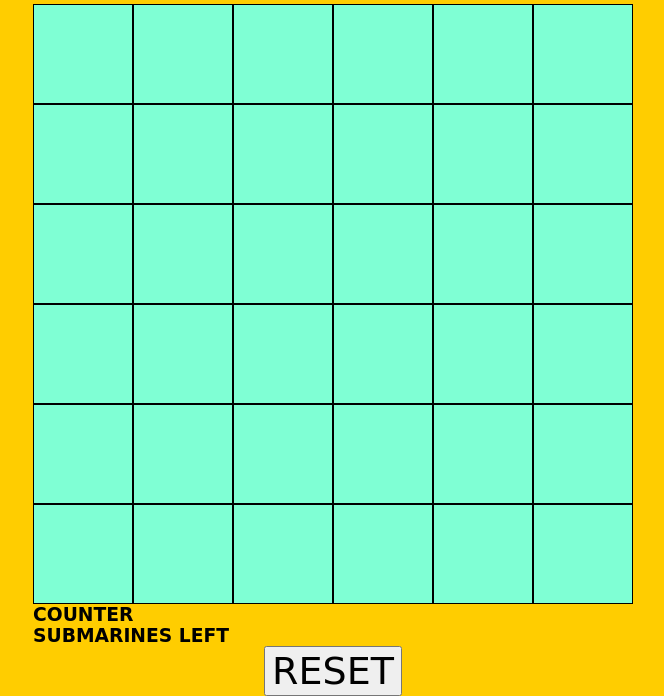
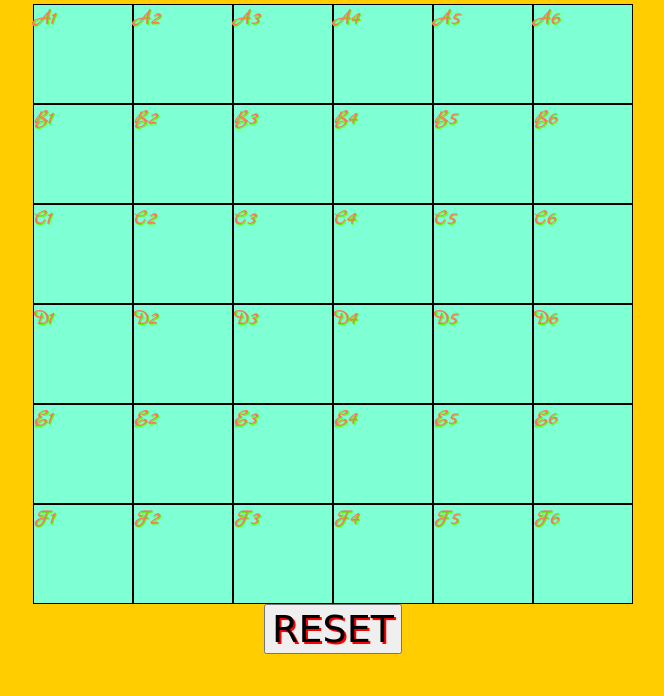
Before and after one commit to LifeisaJourney/project-1-SINK-THAT-SUBMARINE, a plain HTML site: page main.html in a window 1280 px wide. Shown: the part 144-840 px from the top of the page, without its empty margins (307-971 px from the left). After the commit the page ends 800 px from the top, so only its background shows below. Drawn offline with Linux system fonts and the light colour scheme; a web font is replaced by a local one.

Commit message:
started over with using submarine = 0 as basis for numerical placement on the board instead of having it as an array.

```diff
--- a/main.html
+++ b/main.html
@@ -8,70 +8,76 @@
     <meta name="viewport" content="width=device-width, initial-scale=1">
     <link rel="stylesheet" type="text/css" href="style.css" />
     <link href="https://fonts.googleapis.com/css?family=Hanalei+Fill" rel="stylesheet">
-
+    <link href="https://fonts.googleapis.com/css?family=Marck+Script" rel="stylesheet">
 </head>
 
 <body>
     <h1>🚢Sink That Submarine⚓️</h1>
-
     <main class='gameboard'>
-        <div class='box box0' data-index="0"></div>
-        <div class='box box1' data-index="1"></div>
-        <div class='box box2' data-index="2"></div>
-        <div class='box box3' data-index="3"></div>
-        <div class='box box4' data-index="4"></div>
-        <div class='box box5' data-index="5"></div>
-        <div class='box box6' data-index="6"></div>
-        <div class='box box7' data-index="7"></div>
-        <div class='box box8' data-index="8"></div>
-        <div class='box box9' data-index="9"></div>
-        <div class='box box10' data-index="10"></div>
-        <div class='box box11' data-index="11"></div>
-        <div class='box box12' data-index="12"></div>
-        <div class='box box13' data-index="13"></div>
-        <div class='box box14' data-index="14"></div>
-        <div class='box box15' data-index="15"></div>
-        <div class='box box16' data-index="16"></div>
-        <div class='box box17' data-index="17"></div>
-        <div class='box box18' data-index="18"></div>
-        <div class='box box19' data-index="19"></div>
-        <div class='box box20' data-index="20"></div>
-        <div class='box box21' data-index="21"></div>
-        <div class='box box22' data-index="22"></div>
-        <div class='box box23' data-index="23"></div>
-        <div class='box box24' data-index="24"></div>
-        <div class='box box25' data-index="25"></div>
-        <div class='box box26' data-index="26"></div>
-        <div class='box box27' data-index="27"></div>
-        <div class='box box28' data-index="28"></div>
-        <div class='box box29' data-index="29"></div>
-        <div class='box box30' data-index="30"></div>
-        <div class='box box31' data-index="31"></div>
-        <div class='box box32' data-index="32"></div>
-        <div class='box box33' data-index="33"></div>
-        <div class='box box34' data-index="34"></div>
-        <div class='box box35' data-index="35"></div>
+        <div class='box box0' data-index="0">A1</div>
+        <div class='box box1' data-index="1">A2</div>
+        <div class='box box2' data-index="2">A3</div>
+        <div class='box box3' data-index="3">A4</div>
+        <div class='box box4' data-index="4">A5</div>
+        <div class='box box5' data-index="5">A6</div>
+        <div class='box box6' data-index="6">B1</div>
+        <div class='box box7' data-index="7">B2</div>
+        <div class='box box8' data-index="8">B3</div>
+        <div class='box box9' data-index="9">B4</div>
+        <div class='box box10' data-index="10">B5</div>
+        <div class='box box11' data-index="11">B6</div>
+        <div class='box box12' data-index="12">C1</div>
+        <div class='box box13' data-index="13">C2</div>
+        <div class='box box14' data-index="14">C3</div>
+        <div class='box box15' data-index="15">C4</div>
+        <div class='box box16' data-index="16">C5</div>
+        <div class='box box17' data-index="17">C6</div>
+        <div class='box box18' data-index="18">D1</div>
+        <div class='box box19' data-index="19">D2</div>
+        <div class='box box20' data-index="20">D3</div>
+        <div class='box box21' data-index="21">D4</div>
+        <div class='box box22' data-index="22">D5</div>
+        <div class='box box23' data-index="23">D6</div>
+        <div class='box box24' data-index="24">E1</div>
+        <div class='box box25' data-index="25">E2</div>
+        <div class='box box26' data-index="26">E3</div>
+        <div class='box box27' data-index="27">E4</div>
+        <div class='box box28' data-index="28">E5</div>
+        <div class='box box29' data-index="29">E6</div>
+        <div class='box box30' data-index="30">F1</div>
+        <div class='box box31' data-index="31">F2</div>
+        <div class='box box32' data-index="32">F3</div>
+        <div class='box box33' data-index="33">F4</div>
+        <div class='box box34' data-index="34">F5</div>
+        <div class='box box35' data-index="35">F6</div>
 
         <!-- <div class= 'submarine'></div> -->
         <!-- <section class='submarine hidden'> -->
         <!-- <section class='sub hidde'>
 
-        </section> -->
+            </section> -->
 
     </main>
 
+    <div class="wrapper">
 
-    <aside class="logs">
-        <h3>COUNTER</h3>
+        <!-- <aside class="logs">
+            <h3>COUNTER</h3>
 
-    </aside>
-    <aside class="submarines-left">
-        <h3>SUBMARINES LEFT</h3>
-    </aside>
+        </aside> -->
+        <!-- <aside class="submarines-left">
+            <h3>SUBMARINES LEFT</h3>
+        </aside> -->
+
+    </div>
+
+
     <p class="guess-feedback"></p>
     <button class='reset'>
         RESET
     </button>
+
+
     <script src="main.js"></script>
 </body>
 
--- a/main.js
+++ b/main.js
@@ -56,17 +56,8 @@ const columns = [
 
 
 const gameboard = document.querySelector('.gameboard')
+const boxSelector = document.querySelectorAll('.box');
 
-
-// const submarine = document.createElement('div');
-// function createSubmarine() {
-//     submarine.classList.add('submarine');
-//     // document.querySelector('.sub.hidde').appendChild(submarine);
-//     return submarine;
-// }
-// function randomIntegerUpTo(max) {
-//     return Math.floor(Math.random() * (max + 1));
-// }
 
 const selectRowOrColumn = Math.floor(Math.random() * 2);
 const randomRowGenerator = Math.floor(Math.random() * 6);
@@ -76,191 +67,95 @@ newArray = [columns, rows];
 const newArraySelection = newArray[selectRowOrColumn];
 const aSpecificRow = newArraySelection[randomRowGenerator]
 const aSpecificBox = aSpecificRow[randomColumnGenerator]
-// console.log(aSpecificRow)
-// console.log(aSpecificBox)
-// console.log(newArray);
 
-let submarine = [];
-submarine.push(aSpecificBox);
+let submarine = 0;
+
+for (let i = 0; i < boxSelector.length; i++) {
+  const randomLocationGenerator = Math.floor(Math.random() * (boxSelector.length + 1));
+  submarine = randomLocationGenerator;
+}
+console.log(submarine);
+
+
+// submarine.push(aSpecificBox);
+
+
+// if (randomColumnGenerator === 5) {
+//   submarine.push(aSpecificRow[randomColumnGenerator - 1])
+// } else {
+//   submarine.push(aSpecificRow[randomColumnGenerator + 1])
+// }
 // console.log(submarine)
 
-// let boundary = [rows[0][5], rows[0][0], columns[0][5], columns[5][5]]
-// if (!boundary.includes(submarine[0])) {
-//     console.log(submarine);
-// }
 
-if (randomColumnGenerator === 5) {
-    submarine.push(aSpecificRow[randomColumnGenerator - 1])
-} else {
-    submarine.push(aSpecificRow[randomColumnGenerator + 1])
-}
-console.log(submarine)
+//location of the submarine
+// let onePartOfSub = Number(submarine[0].dataset.index);
+// let secPartOfSub = Number(submarine[1].dataset.index);
 
 
-
-
-let zeroVar = Number(submarine[0].dataset.index);
-let oneVar = Number(submarine[1].dataset.index);
 const guessFeedbackElement = document.querySelector('.guess-feedback');
 gameboard.addEventListener('click', function (event) {
   const button = event.target;
-    console.log(button);
+  // console.log(button);
+
   const clickedIndex = Number(button.getAttribute('data-index'));
   console.log(clickedIndex);
-    if (clickedIndex === Number(submarine[0].dataset.index) || clickedIndex === Number(submarine[1].dataset.index)) {
-        guessFeedbackElement.innerHTML = "Hit!";
-        button.classList.add('shot');
-        //remember to remove shot
+  if (clickedIndex === submarine) {
+    guessFeedbackElement.innerHTML = "HIT!";
+    console.log("HIT!");
+    alert('WINNER!');
+
+    // )
   } else {
-        guessFeedbackElement.innerHTML = "Miss!";
-        if (zeroVar.includes(Number(columns[0].dataset.index)) && oneVar.includes(Number(columns[0].dataset.index))) {
-            // Number(submarine[1].dataset.index) += 1;
-            // Number(submarine[0].dataset.index) += 1;
-            console.log(Number(submarine[0].dataset.index), Number(submarine[1].dataset.index));
+    guessFeedbackElement.innerHTML = "MISS!";
+    console.log("MISS!");
   }
-        // else if {
-
-
-
-
-    }
-});
-
-console.log(submarine[0], submarine[1]);
-console.log(submarine[0].dataset.index, submarine[1].dataset.index);
-console.log(zeroVar, oneVar);
-console.log('str', Number((columns[0][1]).dataset.index));
-
-
-// Number((columns[0][1]).dataset.index);
-// 6
-
-// typeof Number((columns[0][1]).dataset.index)
-// "number"
-
-// Number((columns[0]).dataset.index)
-// VM7024:1 Uncaught TypeError: Cannot read property 'index' of undefined
-//     at <anonymous>:1:29
-
-
-// ((columns[0][1]).dataset.index)
-// "6"
-// typeof ((columns[0][1]).dataset.index)
-// "string"
-
-
-// for (let i = 0; i < 36; i++) {
-    //       const colorOptionElement = colorOptionElements[i];
-    //       colorOptionElement.addEventListener(
-        //         'click',
-        //         handleOptionClick
-        //       );
-    //     }
-
-
-//     event.target.classList.add('shot');
-//     console.log(event);
-// )
 
 
 
 
 
-// gameboard.addEventListener('click', function (event) {
-//     event.target.classList.add('shot');
-//     console.log(event);
-// })
-
-// let subIndexes = [];
-
-// subIndexes = randomIntegerUpTo(3);
-
-
-
-// function getRandomSubmarine() {
-    //     let subIndexes = [];
-    //     while (subIndexes.length < 4) {
-        //         const randomIndex = randomIntegerUpTo(37 - 1);
-        //         if (!subIndexes.includes(randomIndex)) {
-            //             subIndexes.push(randomIndex);
-            //         }
-            //     }
-            //     const randomSub = [];
-            //     for (let i = 0; i < subIndexes.length; i++) {
-                //         randomSub.push(
-                    //             submarine[subIndexes[i]]
-                    //         );
-                    //     }
-                    //     return randomSub;
-// }
-
-// // const colorToGuessElement = document.querySelector('.color-to-guess');
-// // const colorOptionElements = document.querySelectorAll('.color-option');
-
-// let submarineHolder;
-
-// // Starts a round of the game.
-// function startRound() {
-    //   const randomSub = getRandomSubmarine();
-    //   // Picking a random "correct" color.
-    //   submarineHolder = randomIntegerUpTo(3);
-    //   // Setting "color to guess" text.
-    // //   const correctColorName = randomSub[submarineHolder].name;
-    // //   colorToGuessElement.innerHTML = correctColorName;
-
-    //   for (let i = 0; i < 4; i++) {
-        //     const submarine = randomSub[i];
-        //     // const colorOptionElement = colorOptionElements[i];
-        //     // colorOptionElement.style.backgroundColor = color.hexadecimal;
-        //   }
-        // }
-
-        // startRound();
-
-        // const guessFeedbackElement = document.querySelector('.guess-feedback');
-
-// function handleOptionClick(event) {
-//   const button = event.target;
-//   const clickedIndex = Number(button.getAttribute('data-index'));
-//   if (clickedIndex === submarineHolder) {
-//     guessFeedbackElement.innerHTML = "Hit!";
-//   } else {
-//     guessFeedbackElement.innerHTML = "Miss!";
-//   }
-// }
-
-// for (let i = 0; i < rows.length; i++) {
-//   const colorOptionElement = colorOptionElements[i];
-//   colorOptionElement.addEventListener(
-//     'click',
-//     handleOptionClick
-//   );
-// }
 
 
 
 
 
-// submarine.style.left = `${Math.random() * window.innerWidth}px`;
-// submarine.style.top = `${Math.random() * window.innerHeight}px`;
-// submarine.setAttribute('class', 'submarine');
 
-// setInterval(function () {
-//     submarine.style.left = `${Math.random() * gameboard.innerWidth}px`;
-//     submarine.style.top = `${Math.random() * gameboard.innerHeight}px`;
-// }, 1000);
-//doesnt work with gameboard.
+  // if (clickedIndex === Number(submarine[0].dataset.index) || clickedIndex === Number(submarine[1].dataset.index)) {
+  //   guessFeedbackElement.innerHTML = "Hit!";
+  //   button.classList.add('shot');
+  // } else {
+  //   guessFeedbackElement.innerHTML = "Miss!";
+  //   for (let i = 0; i < 6; i++) {
+  //     let shortCutObject = columns[0][i].dataset.index;
+  //     console.log(shortCutObject);
+  //     console.log(typeof shortCutObject);
+  //     //this holds columns[0][i].dataset.index in the for loop
+  //     if (onePartOfSub.includes(Number(columns[0][i].dataset.index)) && secPartOfSub.includes(Number(columns[0][i].dataset.index))) {
+  //       // Number(submarine[1].dataset.index) += 1;
+  //       // Number(submarine[0].dataset.index) += 1;
+  //       console.log(Number(submarine[0].dataset.index), Number(submarine[1].dataset.index));
+  //     }
+  //   }
+  // }
+});
 
+// function myReSetFunction() {
+//   document.getElementById(".reset").reset();
 
-// setTimeout(function () {
-//   submarine.parentNode.removeChild(submarine);
-//   checkForWinner();
-// }, 500);
+// }
+            // console.log(submarine[0], submarine[1]);
+// //returns div class with box number
+// console.log(submarine[0].dataset.index, submarine[1].dataset.index);
+// //returns string of values like 5 11 but "5" and "11"
+// // console.log(typeof submarine[0].dataset.index, submarine[1].dataset.index);
+// // string 11
+// console.log(onePartOfSub, secPartOfSub);
+// // returns number of values like 5 and 11
+// // console.log(typeof onePartOfSub, secPartOfSub);
+// //number 11
+// console.log('str', Number((columns[0][1]).dataset.index));
+// // string number
 
-
-
-
-
-// for (let i = 0; i < 4; i++) {
-//     createSubmarine();
-// }
+// console.log(columns[0])
+    //array
--- a/style.css
+++ b/style.css
@@ -1,18 +1,22 @@
 * {
     box-sizing: border-box;
+    text-align: center;
 }
 
 body{
     width: 600px;
-    /* height: 900px; */
+    /* height: 600px; */
     margin: 0 auto;
     background: #FFCD00;
+    text-shadow:  2px 2px #FF0000;
+    font-family: 'Hanalei Fill', cursive;
 }
 
 h1 {
     text-align: center;
     margin: 20px auto;
     font-family: 'Hanalei Fill', cursive;
+    text-shadow:  2px 2px #FF0000;
     font-size: 46px;
 }
 
@@ -21,6 +25,9 @@ h1 {
     width: 100%;
     display: flex;
     flex-wrap: wrap;
+    /* flex-shrink: 1;
+  flex-grow: 1; */
+  /* position:relative; */
 
 }
 
@@ -32,8 +39,17 @@ h1 {
     height: 100%;
     flex-direction: row;
     position: relative;
-    /* margin: 0 auto; */
+
+    /* margin: 0;
+    flex-shrink: 1;
+  flex-grow: 1; */
 }
+.wrapper {
+    width: 100%;
+    margin: 0;
+    display: flex;
+  }
+
 
 .box {
     background-color: aquamarine;
@@ -41,6 +57,13 @@ h1 {
     width: 100px;
     height: 100px;
     border: 1px solid black;
+    color: #FF735D;
+    font-size: 22px;
+    text-shadow:  1px 1px rgb(81, 255, 0);
+    font-family: 'Marck Script', cursive;
+    text-align:center;
+
+
 }
 
 .sub.hidde{
@@ -72,6 +95,7 @@ h1 {
     font-size: 38px;
     margin: 0 auto;
     display: flex;
+    text-shadow:  2px 2px #FF0000;
     font-family: 'Hanalei Fill', cursive;
 
 }
@@ -98,3 +122,6 @@ h3{
     margin: 0 auto;}
 .logs{
     margin: 0 auto;}
+p{
+    font-family: 'Hanalei Fill', cursive;
+}
```
Lines whose indentation alone changed are shown as unchanged.
